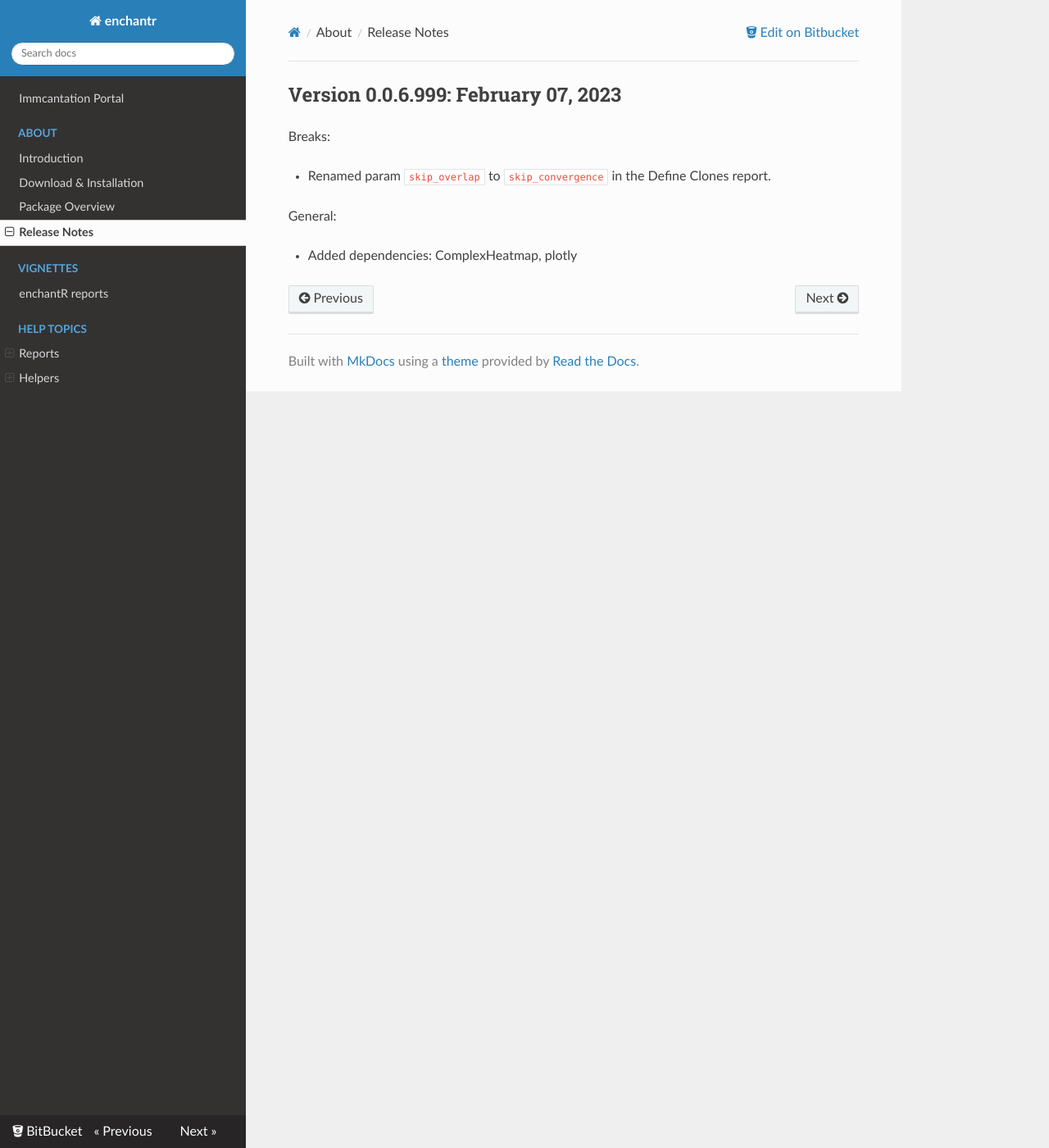
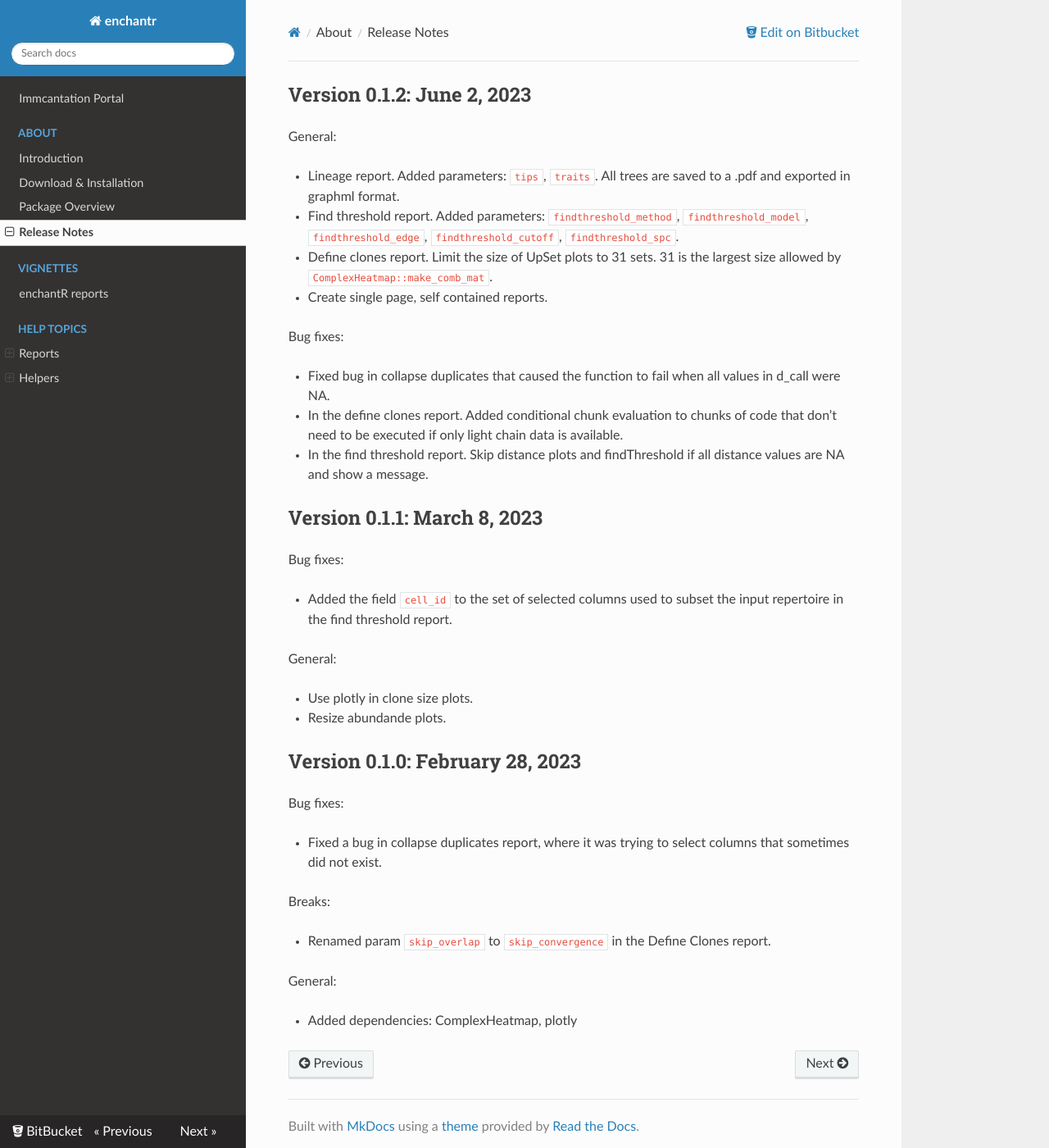
Before and after one commit to immcantation/enchantr, an MkDocs documentation site: the page built from docs/news.md, in a window 1280 px wide and 1400 px high. Shown: the whole window at 82% size. Built offline with MkDocs 1.6.1, drawn with Linux system fonts in a browser that asks for light colours; nearby versions of some CDN libraries.

Commit message:
Bump version. Update news.

```diff
--- a/docs/news.md
+++ b/docs/news.md
@@ -1,5 +1,54 @@
-Version 0.0.6.999: February 07, 2023
+Version 0.1.2: June 2, 2023
 -------------------------------------------------------------------------------
+
+General:
+
++ Lineage report. Added parameters: `tips`, `traits`. All trees are saved to a .pdf
+  and exported in graphml format.
+
++ Find threshold report. Added parameters: `findthreshold_method`,
+  `findthreshold_model`, `findthreshold_edge`, `findthreshold_cutoff`,
+   `findthreshold_spc`.
+
++ Define clones report. Limit the size of UpSet plots to 31 sets. 31 is the
+  largest size allowed by `ComplexHeatmap::make_comb_mat`.
+
++ Create single page, self contained reports.
+
+Bug fixes:
+
++ Fixed bug in collapse duplicates that caused the function to fail when all
+  values in d_call were NA.
+
++ In the define clones report. Added conditional chunk evaluation to chunks of
+  code that don't need to be executed if only light chain data is available.
+
++ In the find threshold report. Skip distance plots and findThreshold if all
+  distance values are NA and show a message.
+
+
+Version 0.1.1: March 8, 2023
+-------------------------------------------------------------------------------
+
+Bug fixes:
+
++ Added the field `cell_id` to the set of selected columns used to subset the
+  input repertoire in the find threshold report.
+
+General:
+
++ Use plotly in clone size plots.
+
++ Resize abundande plots.
+
+
+Version 0.1.0: February 28, 2023
+-------------------------------------------------------------------------------
+
+Bug fixes:
+
++ Fixed a bug in collapse duplicates report, where it was trying to select columns
+  that sometimes did not exist.
 
 Breaks:
 
--- a/mkdocs.yml
+++ b/mkdocs.yml
@@ -28,6 +28,7 @@ nav:
       - topics/chimera_analysis_project.md
       - topics/collapse_duplicates_project.md
       - topics/contamination_project.md
+      - topics/single_cell_qc_project.md
       - topics/find_threshold_project.md
       - topics/define_clones_project.md
       - topics/dowser_lineage_project.md
@@ -46,6 +47,5 @@ nav:
       - topics/plotSequencesPerCell.md
       - topics/removeDoublets.md
       - topics/removeSingleCellDuplicates.md
-      - topics/single_cell_qc_project.md
       - topics/singlecell_sharing_matrix.md
       - topics/validate_input_project.md
```
Also changed, not shown: NEWS.md (+31 -1 lines), docs/index.md (+2 -2 lines), docs/topics/countSequencesPerCell.md (+20 -11 lines), docs/topics/eeplot.md (+9 -13 lines), docs/topics/readInput.md (added, +28 -0 lines), docs/topics/eeplot-3.png (added), 2 other files.
